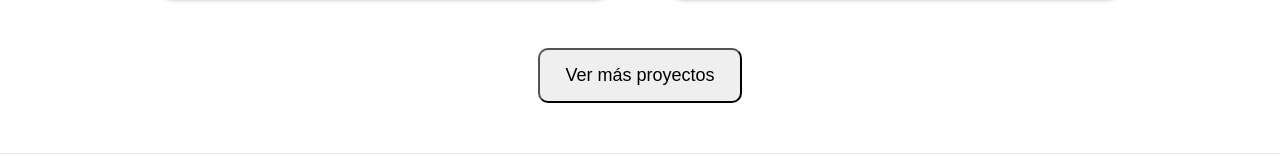
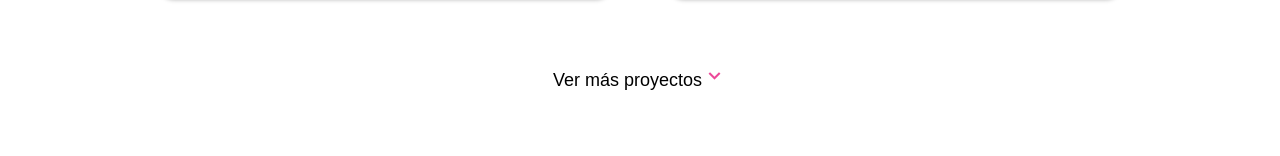
Before and after one commit to sofia-torres-v/Portfolio, a React (Vite) app: page /projects in a window 1280 px wide. Shown: the part 1345-1501 px from the top of the page. Built offline with nearby package versions, Linux system fonts and the light colour scheme.

Commit message:
Add: angle icon on the see more and less projects button

```diff
--- a/src/App.css
+++ b/src/App.css
@@ -33,7 +33,7 @@
     font-weight: 500;
 }
 
-.bx {
+.bxl-linkedin, .bxl-github{
     color: rgb(84, 83, 83);
     font-size: 2.3rem;
     border-radius: 50%;
--- a/src/Pages/Projects/Projects.css
+++ b/src/Pages/Projects/Projects.css
@@ -17,14 +17,20 @@
 }
 
 .projects__button{
+    background-color: #fff;
     display: block;
     font-size: 1.8rem;
     margin: 50px auto;
     padding: 15px 25px;
-    border-radius: 10px;
+    border: none;
     cursor: pointer;
 
 }
+
+ .angle{
+    color:#ec4899;
+}
+
 @media (min-width: 850px) {
     .projects__title{
         font-size: 2.8rem;
--- a/src/Pages/Projects/Projects.jsx
+++ b/src/Pages/Projects/Projects.jsx
@@ -30,10 +30,11 @@ const Projects = () => {
                     ))}
                 </div>
                 {showMore && visibleProjects < projectsData.length && (
-                    <button className="projects__button" onClick={loadMoreProjects}>Ver más proyectos</button>
+                    <button className="projects__button" onClick={loadMoreProjects}>Ver más proyectos<i className='bx bx-chevron-down angle'></i></button>
                 )}
                 {!showMore && (
-                    <button className="projects__button" onClick={showLessProjects}>Ver menos proyectos</button>
+                    <button className="projects__button" onClick={showLessProjects}>Ver menos proyectos <i className='bx bx-chevron-up angle' ></i>
+                    </button>
                 )}
             </div>
         </section>
```
